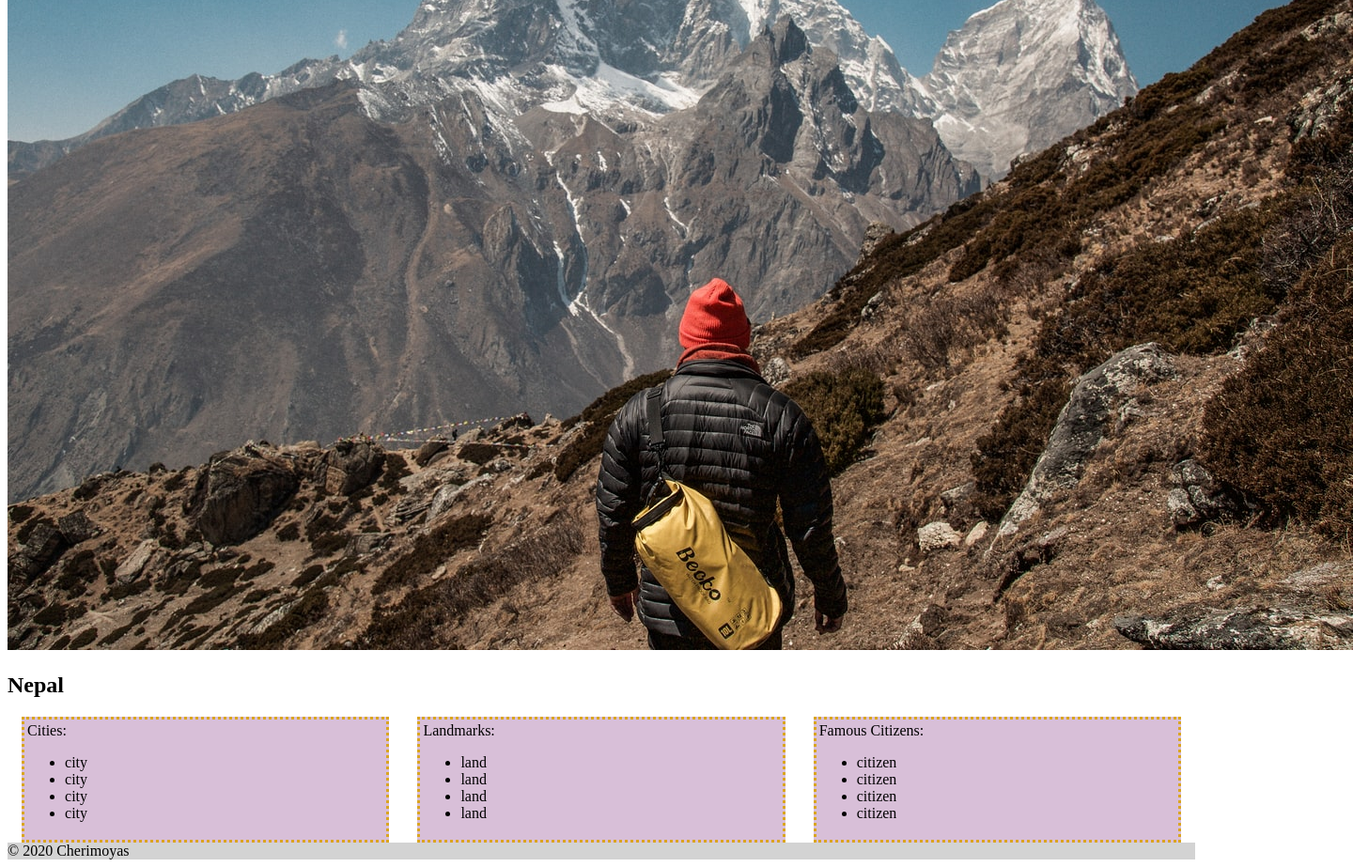
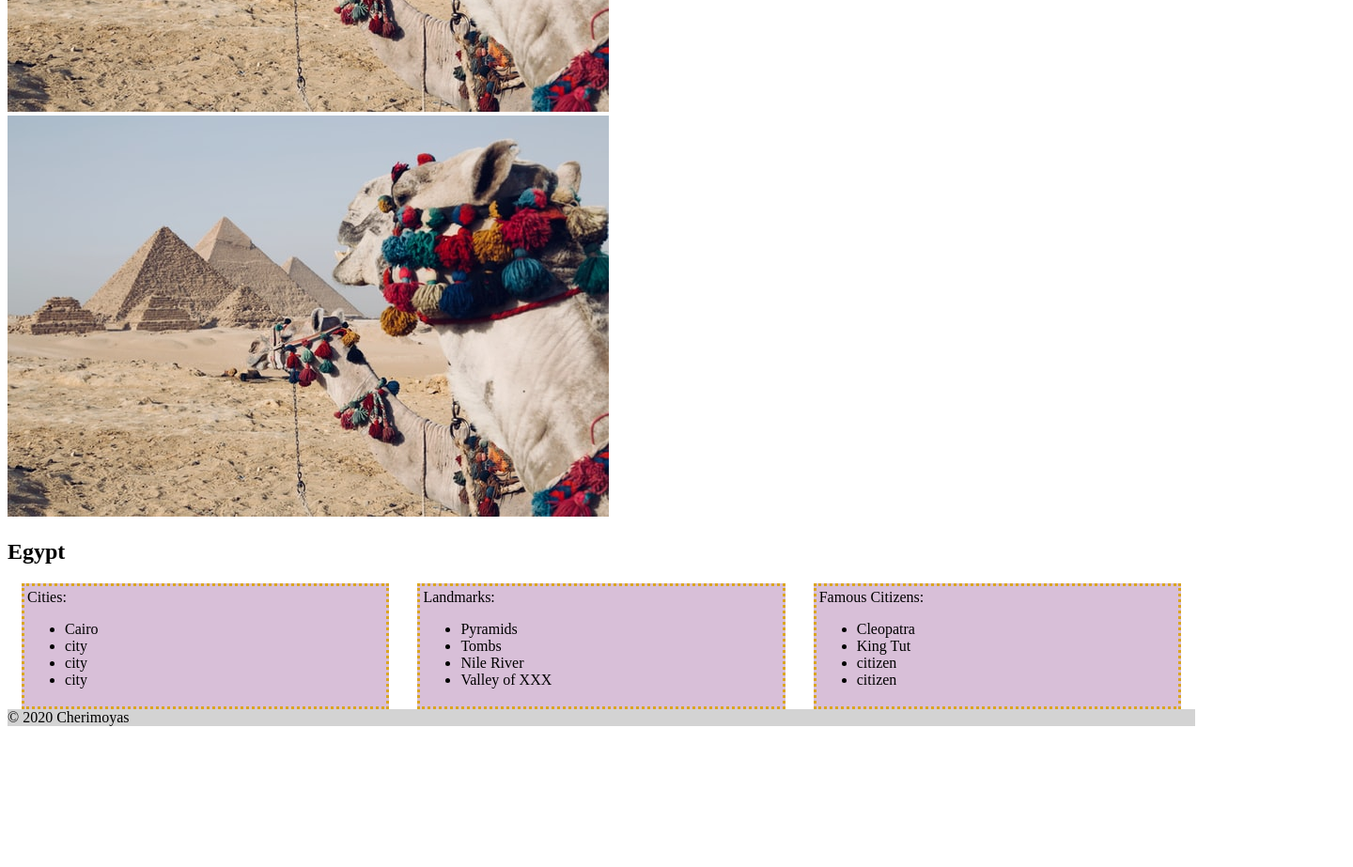
Before and after one commit to nss-day-cohort-43/hello-world-cherimoyas, a plain HTML site: page dani-country.html in a window 1280 px wide. Shown: the part 440-1363 px from the top of the page at 94% size, 1440 px wide, since content can reach past the window. After the commit the page ends 1221 px from the top, so only its background shows below. Drawn offline with Linux system fonts and the light colour scheme.

Commit message:
updated dani page photos

```diff
--- a/css/main.css
+++ b/css/main.css
@@ -15,3 +15,9 @@
         text-align: left;
         align-content: space-around;
     }
+
+.mainImage {
+    max-width: 50%;
+    height: 50%;
+
+}
--- a/dani-country.html
+++ b/dani-country.html
@@ -20,13 +20,16 @@
           </nav>
     </header>
 <section>
-  <div><img src="images/everest.jpeg"></div>
-  <div><h2>Nepal</h2></div>
+  <div><img src="images/egypt2.jpg"><img src="images/egypt2.jpg">
+  </div>
+  </section>
+  </div>
+  <div><h2>Egypt</h2></div>
 </section>
 <section class="lists">
   <div class="listcard">Cities:
       <ul>
-          <li>city</li>
+          <li>Cairo</li>
           <li>city</li>
           <li>city</li>
           <li>city</li>
@@ -34,16 +37,16 @@
   </div>
   <div class="listcard">Landmarks:
       <ul>
-          <li>land</li>
-          <li>land</li>
-          <li>land</li>
-          <li>land</li>
+          <li>Pyramids</li>
+          <li>Tombs</li>
+          <li>Nile River</li>
+          <li>Valley of XXX</li>
       </ul>
   </div>
   <div class="listcard">Famous Citizens:
       <ul>
-          <li>citizen</li>
-          <li>citizen</li>
+          <li>Cleopatra</li>
+          <li>King Tut</li>
           <li>citizen</li>
           <li>citizen</li>
       </ul>
```
Also changed, not shown: index.html (+1 -1 lines), image/maintravel.jpeg (deleted), images/dc.main.css (deleted), images/egypt2.jpg (added), images/egyptCamel.jpg (added), images/egyptMain.jpeg (added), images/everest.jpeg (deleted), images/nepalPhoto.jpeg (deleted), 3 other files.
